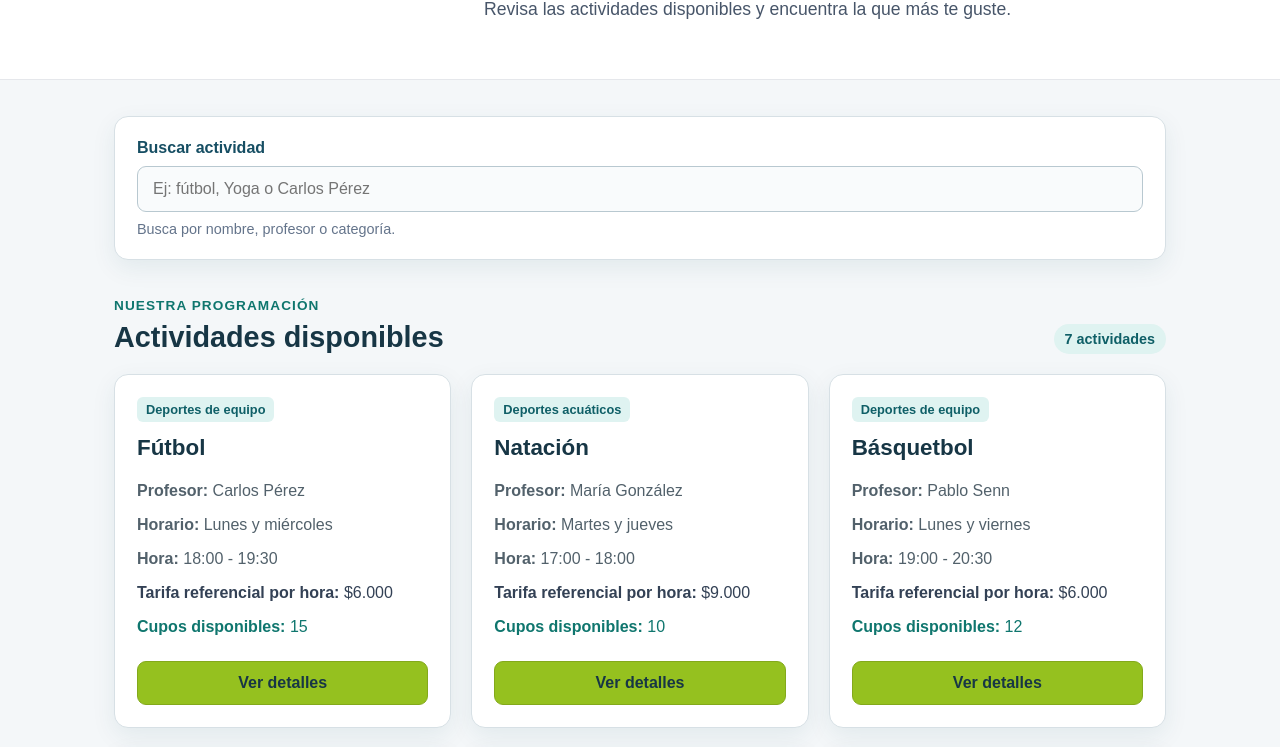
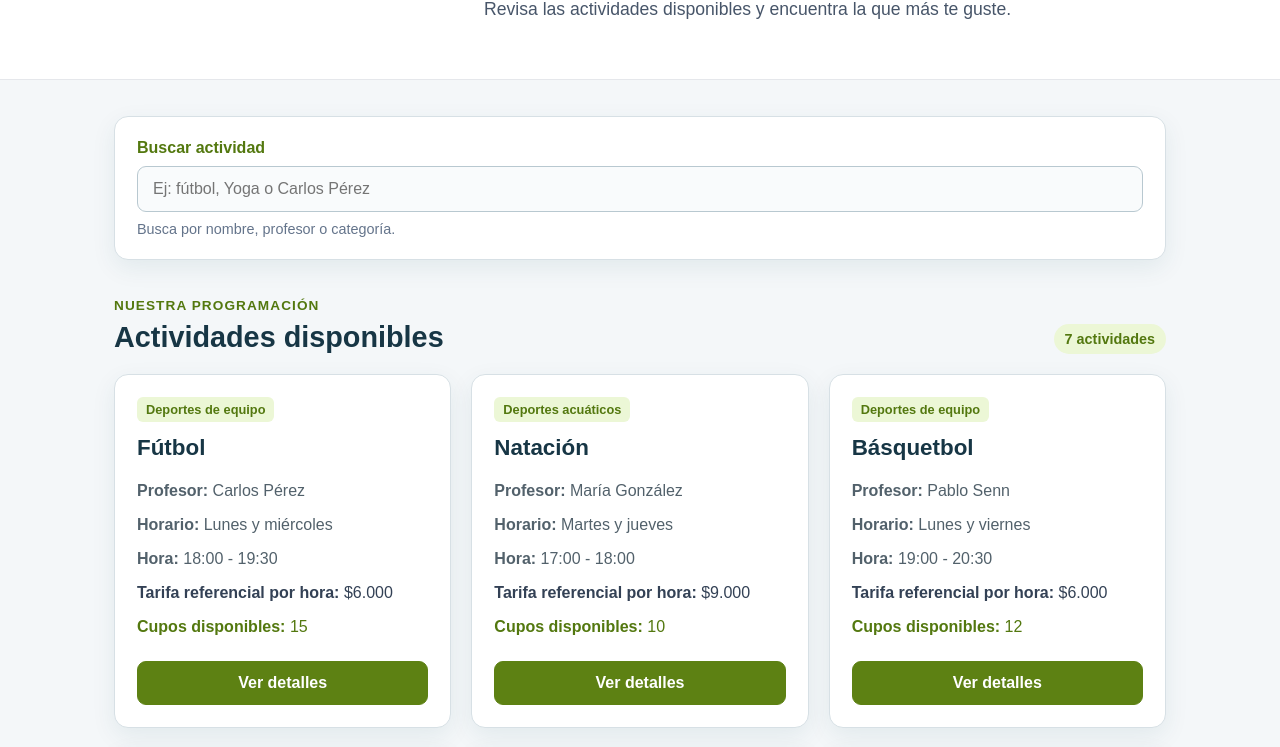
Before and after one commit to HenL1/gestion-centro-deportivo, a React (Vite) app: page / in a window 1280 px wide. Shown: the part 257-1004 px from the top of the page. Built offline with nearby package versions, Linux system fonts and the light colour scheme.

Commit message:
estilo: unificar detalles en verde

```diff
--- a/src/index.css
+++ b/src/index.css
@@ -117,7 +117,7 @@ input:focus-visible {
 .buscador label {
   display: block;
   margin-bottom: 9px;
-  color: #164e63;
+  color: #53780f;
   font-weight: 700;
 }
 
@@ -131,7 +131,7 @@ input:focus-visible {
 }
 
 .buscador input:focus {
-  border-color: #0e7490;
+  border-color: #95c11f;
   background: white;
 }
 
@@ -157,15 +157,15 @@ input:focus-visible {
 }
 
 .subtitulo {
-  color: #0f766e;
+  color: #53780f;
 }
 
 .contador-actividades {
   flex: none;
   padding: 7px 11px;
   border-radius: 999px;
-  color: #0f5f67;
-  background: #dff3f1;
+  color: #53780f;
+  background: #ecf7d6;
   font-size: 0.9rem;
   font-weight: 700;
 }
@@ -201,8 +201,8 @@ input:focus-visible {
   display: inline-block;
   padding: 5px 9px;
   border-radius: 6px;
-  color: #0f5f67;
-  background: #dff3f1;
+  color: #53780f;
+  background: #ecf7d6;
   font-size: 0.8rem;
   font-weight: 700;
 }
@@ -216,7 +216,7 @@ input:focus-visible {
 
 .cupos {
   margin-bottom: 22px;
-  color: #0f766e;
+  color: #53780f;
 }
 
 .valor-hora {
@@ -239,29 +239,29 @@ input:focus-visible {
 }
 
 .boton-secundario {
-  border: 1px solid #83a91b;
-  color: #173645;
-  background: #95c11f;
+  border: 1px solid #5d8113;
+  color: white;
+  background: #5d8113;
 }
 
 .boton-secundario:hover {
-  background: #a7d12d;
+  background: #4b6d0e;
 }
 
 .boton-principal {
-  border: 1px solid #0f766e;
+  border: 1px solid #5d8113;
   color: white;
-  background: #0f766e;
+  background: #5d8113;
 }
 
 .boton-principal:hover:not(:disabled) {
-  background: #0c625c;
+  background: #4b6d0e;
 }
 
 .boton-principal:disabled {
   cursor: default;
-  border-color: #8ab8b3;
-  background: #8ab8b3;
+  border-color: #aabe8b;
+  background: #aabe8b;
 }
 
 .boton-peligro {
@@ -284,7 +284,7 @@ input:focus-visible {
   margin: 0 0 28px;
   padding: 0;
   border: 0;
-  color: #0e7490;
+  color: #53780f;
   background: transparent;
   font-weight: 700;
 }
@@ -386,7 +386,7 @@ input:focus-visible {
 .nombre-inscripcion {
   padding: 0;
   border: 0;
-  color: #0e6279;
+  color: #53780f;
   text-align: left;
   background: transparent;
   font-weight: 700;
@@ -413,7 +413,7 @@ input:focus-visible {
   padding: 24px;
   color: #28451c;
   text-align: center;
-  background: #eaf6cf;
+  background: #f4fae7;
 }
 
 .pie-pagina p {
```
